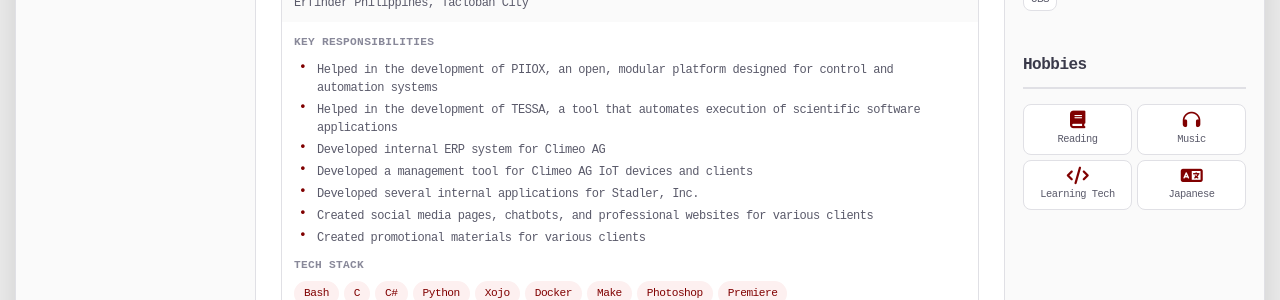
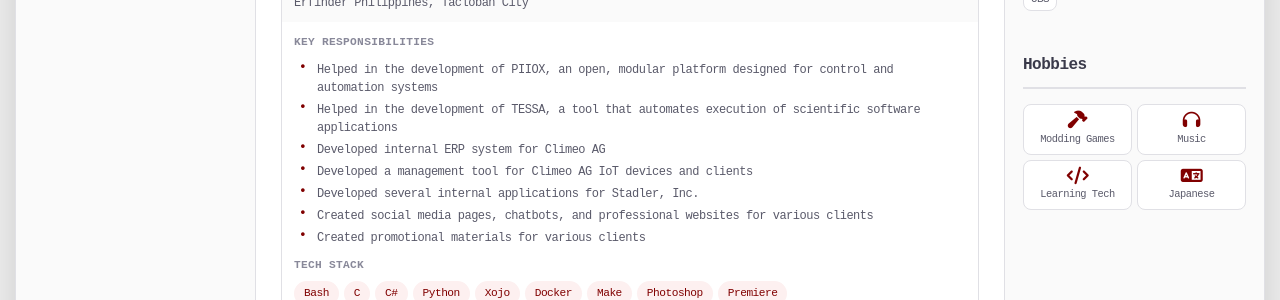
Before and after one commit to 0xb01/0xb01.github.io, a Jekyll site: the page built from index.html, in a window 1280 px wide. Shown: the part 540-840 px from the top of the page. Built offline with Jekyll 4.4.1, drawn with Linux system fonts in a browser that asks for light colours; some web fonts are replaced.

Commit message:
Minor changes

```diff
--- a/_includes/tech-stack.html
+++ b/_includes/tech-stack.html
@@ -78,8 +78,8 @@
         <h3 class="section-title">Hobbies</h3>
         <div class="hobbies-list">
             <div class="hobby-item">
-                <i class="fas fa-book"></i>
-                <span>Reading</span>
+                <i class="fas fa-hammer"></i>
+                <span>Modding Games</span>
             </div>
             <div class="hobby-item">
                 <i class="fas fa-headphones"></i>
```
Also changed, not shown: 1 other file.
